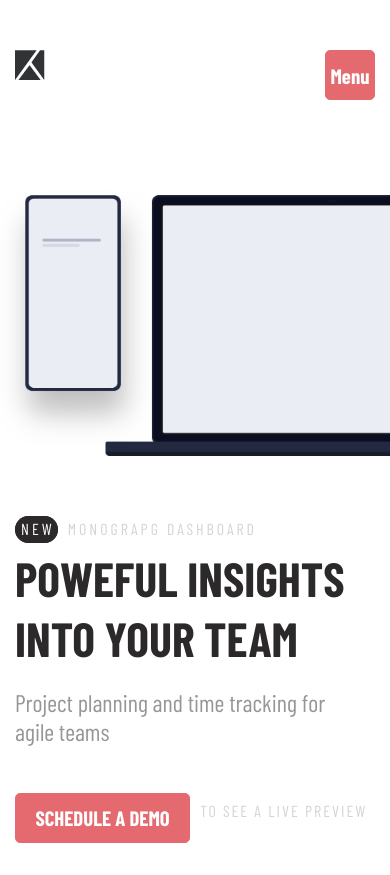
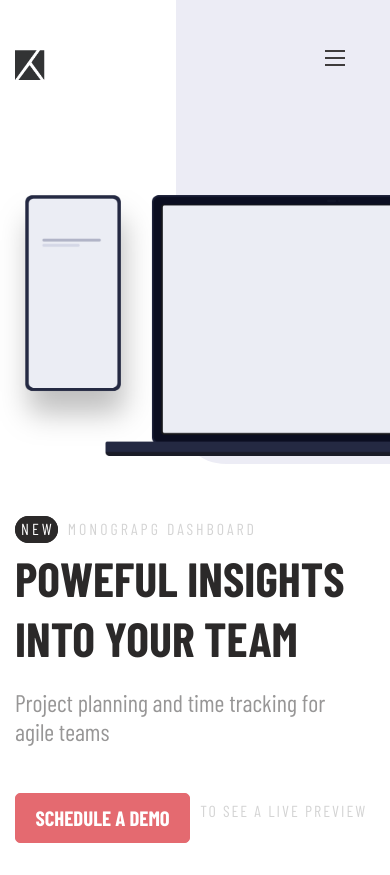
Before and after one commit to ajuliamm/Project-intro-component, a plain HTML site: page index.html in a window 390 px wide. Drawn offline with nearby package versions, Linux system fonts and the light colour scheme.

Commit message:
Add menu hamburger
Foi adicionado o menu hambúrger responsivo

```diff
--- a/index.html
+++ b/index.html
@@ -20,7 +20,9 @@
     <img id="logo" src="./assets/logo (1).png">
     <div id="menu">
       <nav id="nav">
-        <button onclick="menuToggle()" type="button" id="menu-button">Menu</button>
+        <button onclick="menuToggle()" type="button" id="menu-button">
+        <span id="hamburger"></span>
+        </button>
         <ul id="menu-ul">
           <li> <a href="/">Products</a>
               <ul id="menu-ul2"><li> <a href="/">Product One</a></li>
@@ -48,6 +50,7 @@
     </div>
   </main>
   <aside>
+    <div id="box-grey"></div>
     <img id="img-aside" src="./assets/illustration-devices.png">
   </aside>
 
--- a/style.css
+++ b/style.css
@@ -149,12 +149,25 @@ button:active{
  color:rgb(212, 212, 212)
 }
 
+
 aside{
     grid-area: aside;
     overflow: hidden;
 }
+#box-grey{
+    background-color: #e8e8f3;
+    opacity: 0.8;
+    position: absolute;
+    width: 55vw;
+    height: 55vh;
+    top: 0;
+    right: 0;
+    border-radius: 0 0 0 50px;
+    z-index: -1;
+
+}
 #img-aside{
-    width: 800px;
+    width: 700px;
 }
 
 
@@ -186,8 +199,6 @@ main{
     width: 100vw;
 }
 h1{
-
-
     line-height: 60px;
     margin-right: 0;
 }
@@ -205,18 +216,13 @@ button{
     width:200px;
     height:50px;
 }
-
-
-
     #menu-button{
         display: block;
         width: 50px;
-
     }
     #nav ul{
         display: none;
     }
-
 
     #login{
         display: none;
@@ -225,18 +231,16 @@ button{
 
         display: block;
         position: absolute;
-        background-color: rgb(241, 234, 234);
+        background-color: rgb(255, 255, 255);
         width: 60%;
-        height: 50%;
-        left: 50vw;
+        left:25%;
         top:100px;
         text-align: center;
-        z-index: 1000;
+        z-index: 1;
     }
     #nav.active #login{
         display: flex;
     }
-
 
     #nav ul li{
         padding: 1rem 0;
@@ -245,12 +249,42 @@ button{
     #nav ul li a{
         margin-right: 0;
     }
+    #menu-button{
+        display: flex;
+        gap: .5rem;
+        background-color: transparent;
+        border: none;
 
+    }
+    #hamburger{
+        border-top: 2px solid;
+        width: 20px;
+        color: #3f3c3c;
+    }
+    #hamburger::after, #hamburger::before{
+        content: '';
+        display: block;
+        width: 20px;
+        height: 2px;
+        background: currentColor;
+        margin-top: 5px;
+        transition: .3s;
+        position: relative;
 
-
+    }
+    #nav.active #hamburger{
+        border-top-color: transparent  ;
+    }
+    #nav.active #hamburger::before{
+        transform: rotate(135deg);
+    }
+    #nav.active #hamburger::after{
+        transform: rotate(-135deg);
+        top: -7px;
 
     }
 
 
 
+
 }
```
